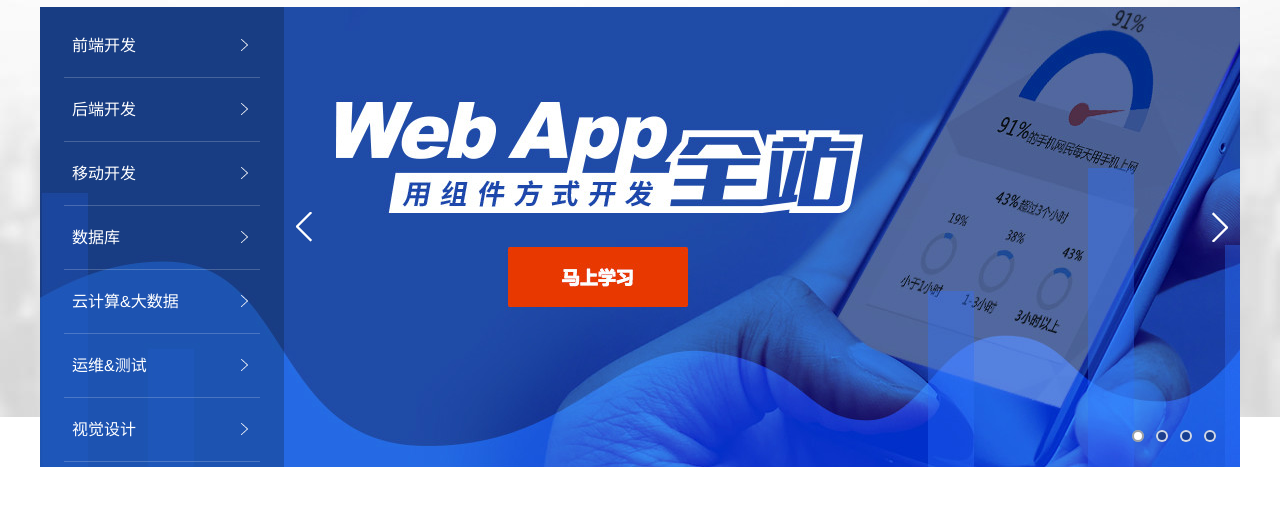
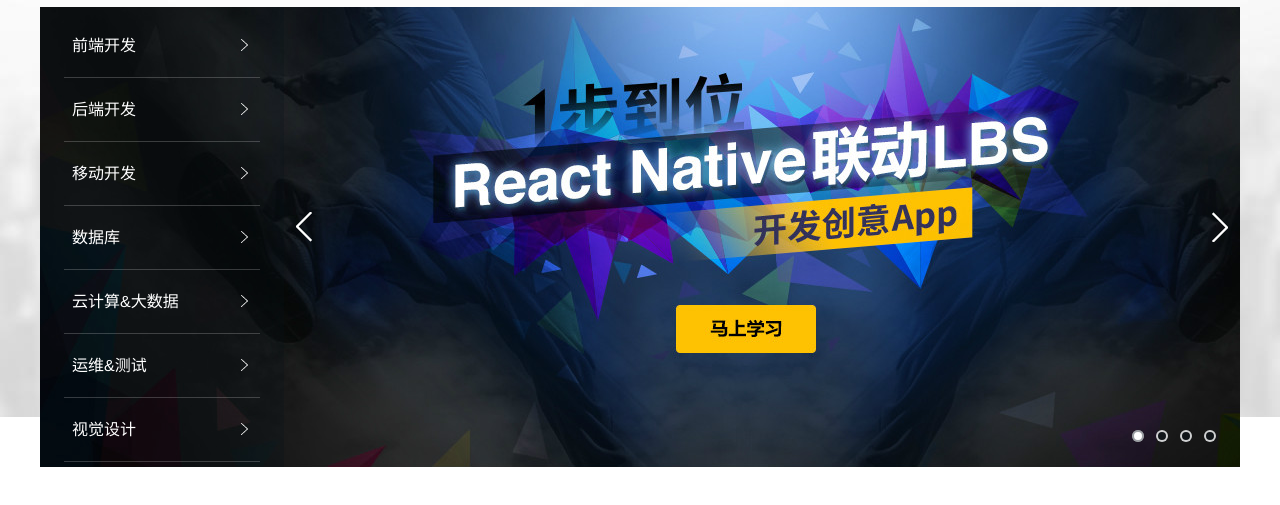
Before and after one commit to GiitSmile/mooc, a plain HTML site: page index.html in a window 1280 px wide. Shown: the part 73-578 px from the top of the page. Drawn offline with Linux system fonts and the light colour scheme.

```diff
--- a/index.html
+++ b/index.html
@@ -93,7 +93,7 @@
     </div>
     <div class="banner-content">
         <a href="#">
-            <div class="banner-slide" style="background-image: url(images/slide-1.jpg);display: block"></div>
+            <div class="banner-slide" style="background-image: url(images/slide-1.jpg);display: none"></div>
         </a>
         <a href="#">
             <div class="banner-slide" style="background-image: url(images/slide-2.jpg);display: none"></div>
@@ -102,7 +102,7 @@
             <div class="banner-slide" style="background-image: url(images/slide-3.jpg);display: none"></div>
         </a>
         <a href="#">
-            <div class="banner-slide" style="background-image: url(images/slide-4.jpg);display: none"></div>
+            <div class="banner-slide" style="background-image: url(images/slide-4.jpg);display: block"></div>
         </a>
     </div>
     <div class="banner-dots">
```
